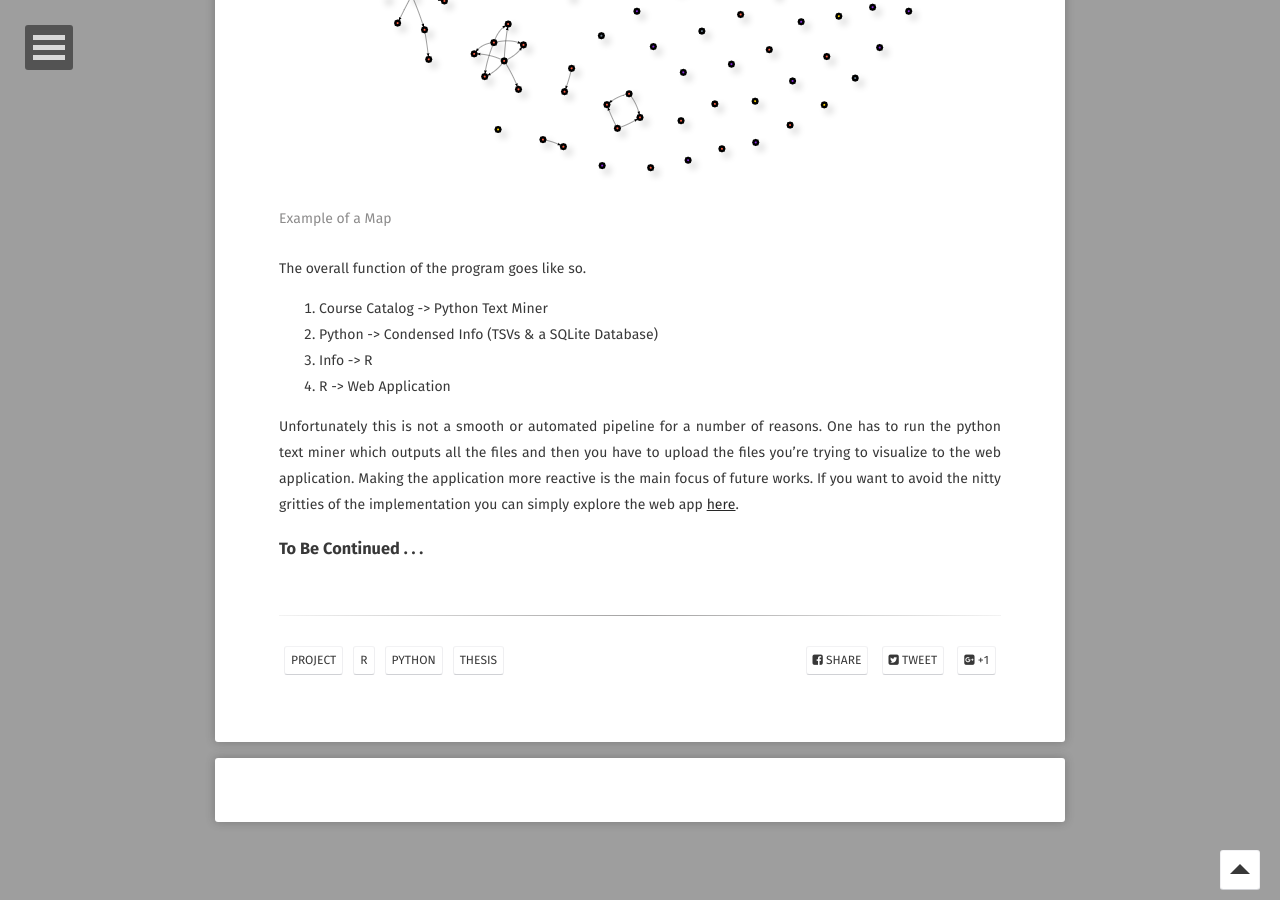
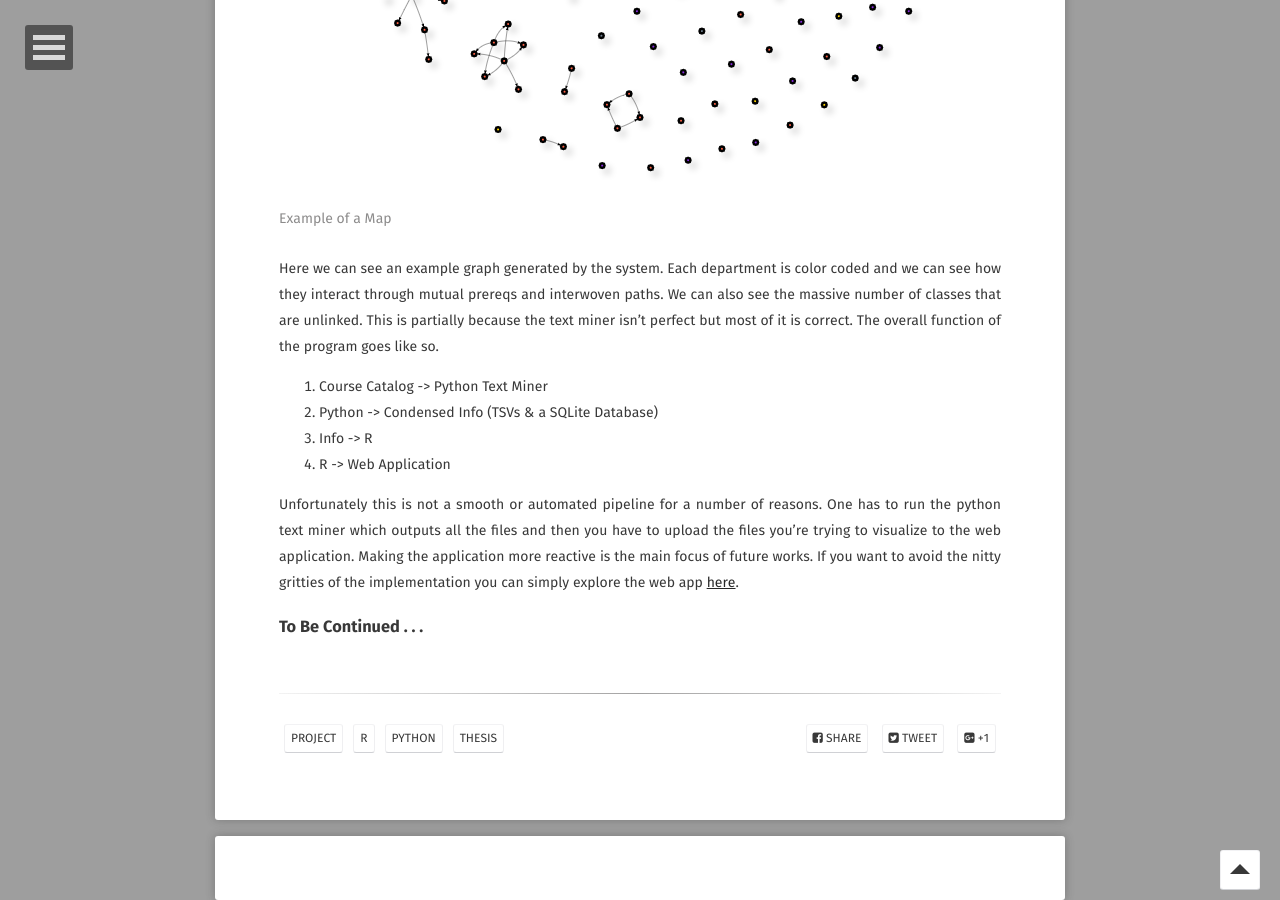
Before and after one commit to dSmithShmog/dSmithShmog.github.io, a Jekyll site: the page built from _posts/2017-06-14-undergradThesis.md, in a window 1280 px wide and 900 px high, scrolled down 1326 px. Built offline with Jekyll 4.4.1, drawn with Linux system fonts in a browser that asks for light colours; some web fonts are replaced; comment, search, counter and statistics services are not loaded; part of the change alters nothing that is shown.

Commit message:
fleshing out content while trying to make this functional

```diff
--- a/_config.yml
+++ b/_config.yml
@@ -8,7 +8,7 @@ logo:               'assets/img/logo.png'
 background:         'assets/img/Twisted_road.jpg'
 tiled_bg:           false   # Set this true if you want to tile your background image, otherwise it will be covered
 locale:             en_US
-url:                https://dillansmith.com
+url:                https://dSmithShmog.github.io
 url:                http://127.0.0.1:4000/
 
 # Jekyll
--- a/_posts/2017-06-14-undergradThesis.md
+++ b/_posts/2017-06-14-undergradThesis.md
@@ -21,6 +21,7 @@ This is where my system comes in. The Course Map as I have dubbed it is my attem
 <img src= "/assets/img/courseMapExample1.png" style="width=150px;height=150px" target="_blank">
 <figcaption>Example of a Map</figcaption>
 </figure>
+Here we can see an example graph generated by the system. Each department is color coded and we can see how they interact through mutual prereqs and interwoven paths. We can also see the massive number of classes that are unlinked. This is partially because the text miner isn't perfect but most of it is correct.
 The overall function of the program goes like so.
 
 1. Course Catalog -> Python Text Miner
```
